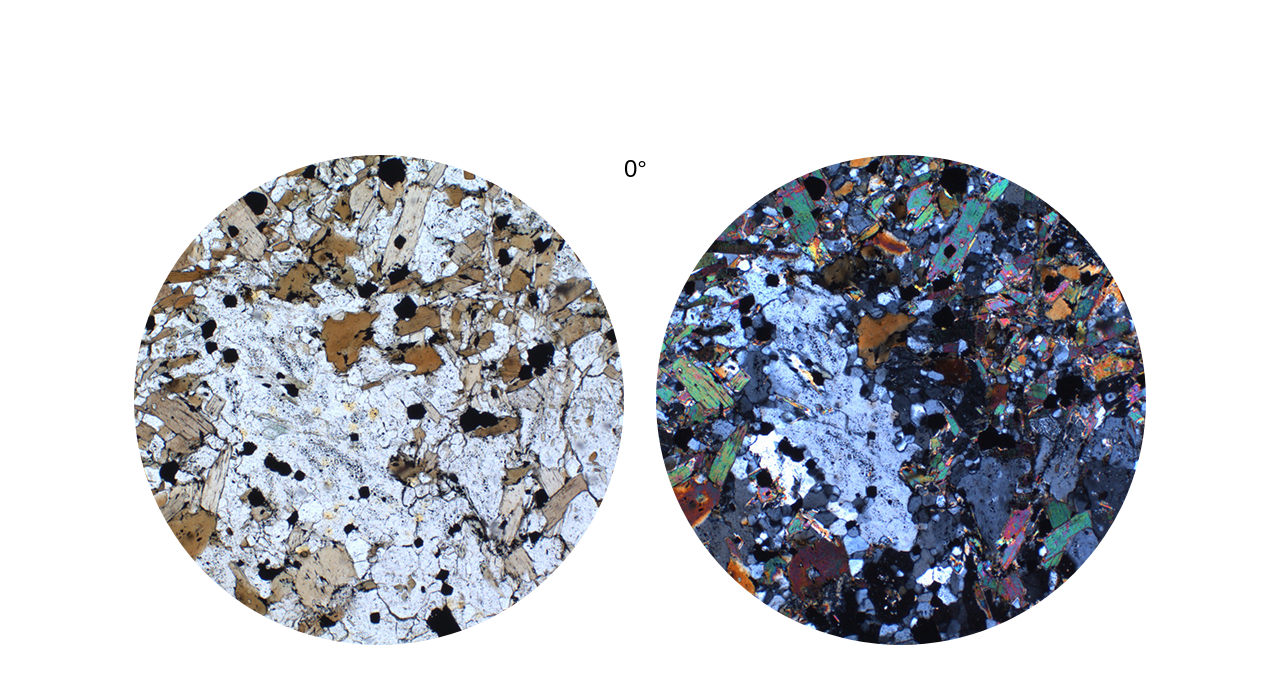
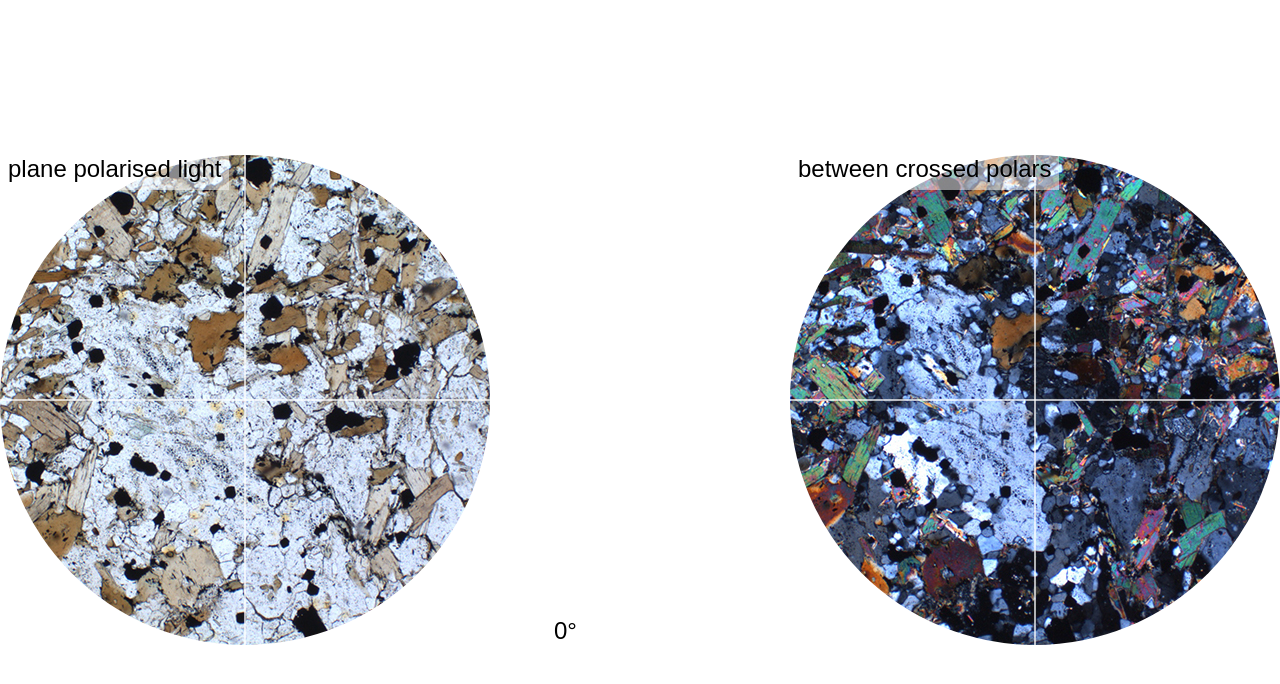
Before and after one commit to ctrl-plus-w/microscope, a React (Create React App) app: page / in a window 1280 px wide. Shown: the top 684 px of the page. Built offline with nearby package versions, Linux system fonts and the light colour scheme.

Commit message:
Added the overlay for the microscopes and changed some style

```diff
--- a/src/app/App.css
+++ b/src/app/App.css
@@ -12,8 +12,10 @@
   display: flex;
 
   flex-direction: column;
+  justify-content: center;
+  align-items: center;
 
-  justify-content: flex-start;
+  width: 100%;
 }
 
 .microscope-container {
@@ -28,10 +30,14 @@
   font-size: 1.5rem;
 
   width: 2rem;
+
+  margin-left: 4rem;
+  margin-right: auto;
 }
 
 @media (min-width: 1048px) {
   .content {
     flex-direction: row;
+    align-items: flex-end;
   }
 }
--- a/src/app/App.js
+++ b/src/app/App.js
@@ -8,6 +8,7 @@ import { Draggable } from 'gsap/Draggable';
 // Components
 import Microscope from '../components/Microscope';
 import Wheel from '../components/Wheel';
+import Overlay from '../components/Overlay';
 
 // Assets
 import bcp from '../assets/img/bcp_490_x36';
@@ -34,6 +35,7 @@ const App = () => {
     <div className='container'>
       <div className='content'>
         <div className='microscope-container'>
+          <Overlay name='plane polarised light' />
           <Wheel />
           <Microscope images={ppl} rotation={rotation} />
         </div>
@@ -41,6 +43,7 @@ const App = () => {
         <p className='degrees'>{Math.round(rotation)}°</p>
 
         <div className='microscope-container'>
+          <Overlay name='between crossed polars' />
           <Wheel />
           <Microscope images={bcp} rotation={rotation} />
         </div>
--- a/src/components/Microscope.css
+++ b/src/components/Microscope.css
@@ -1,5 +1,5 @@
 .microscope {
-  z-index: 999;
+  z-index: 300;
   position: absolute;
 
   top: 0;
--- /dev/null
+++ b/src/components/Overlay.css
@@ -0,0 +1,56 @@
+.overlay {
+  position: absolute;
+  top: 0;
+  left: 0;
+
+  width: 100%;
+  height: 100%;
+
+  pointer-events: none;
+}
+
+.overlay::before,
+.overlay::after {
+  z-index: 500;
+
+  content: '';
+  display: block;
+
+  position: absolute;
+  background: rgba(255, 255, 255, 0.678);
+}
+
+.overlay::before {
+  width: 2px;
+  height: 100%;
+
+  top: 0;
+  left: 50%;
+
+  transform: translateX(-50%);
+}
+
+.overlay::after {
+  width: 100%;
+  height: 2px;
+
+  top: 50%;
+  left: 0;
+
+  transform: translateY(-50%);
+}
+
+.microscope-name {
+  z-index: 600;
+
+  position: relative;
+  display: inline;
+
+  font-family: sans-serif;
+  font-size: 1.5rem;
+  color: black;
+
+  padding: 0.5rem;
+
+  background: rgba(255, 255, 255, 0.5);
+}
--- /dev/null
+++ b/src/components/Overlay.js
@@ -0,0 +1,13 @@
+import React from 'react';
+
+import './Overlay.css';
+
+const Overlay = ({ name = '' }) => {
+  return (
+    <div className='overlay'>
+      <p className='microscope-name'>{name}</p>
+    </div>
+  );
+};
+
+export default Overlay;
--- a/src/components/Wheel.css
+++ b/src/components/Wheel.css
@@ -1,5 +1,5 @@
 .wheel {
-  z-index: 1000;
+  z-index: 400;
   position: relative;
 
   width: 100%;
```
